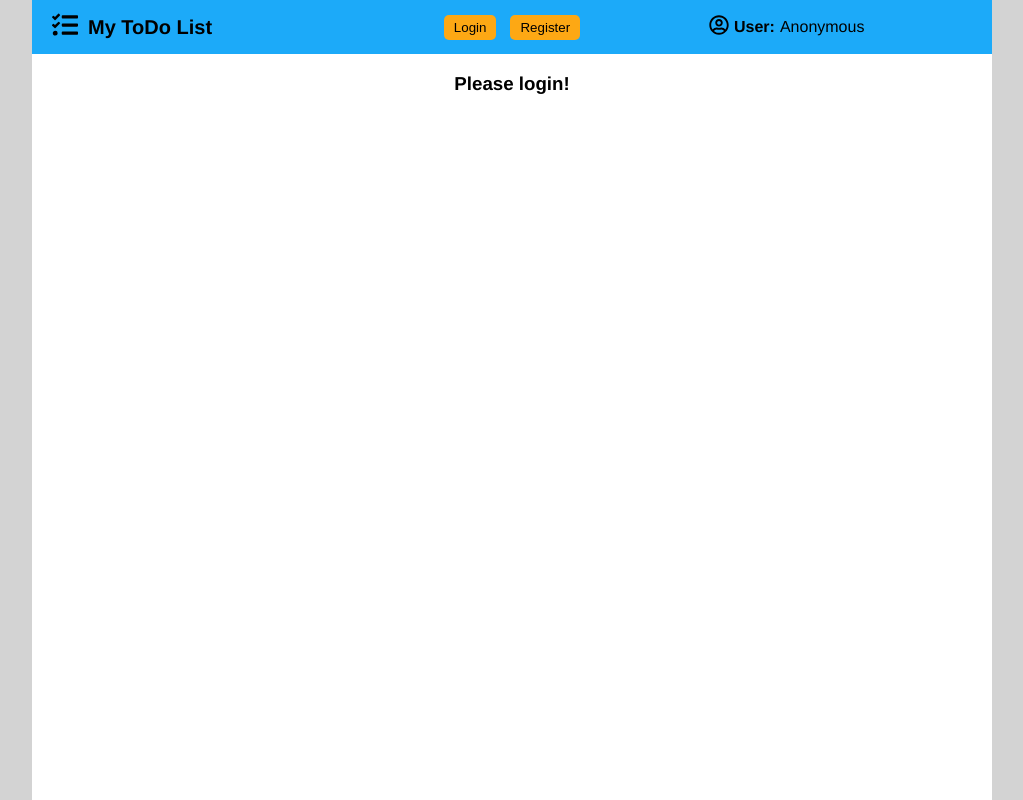
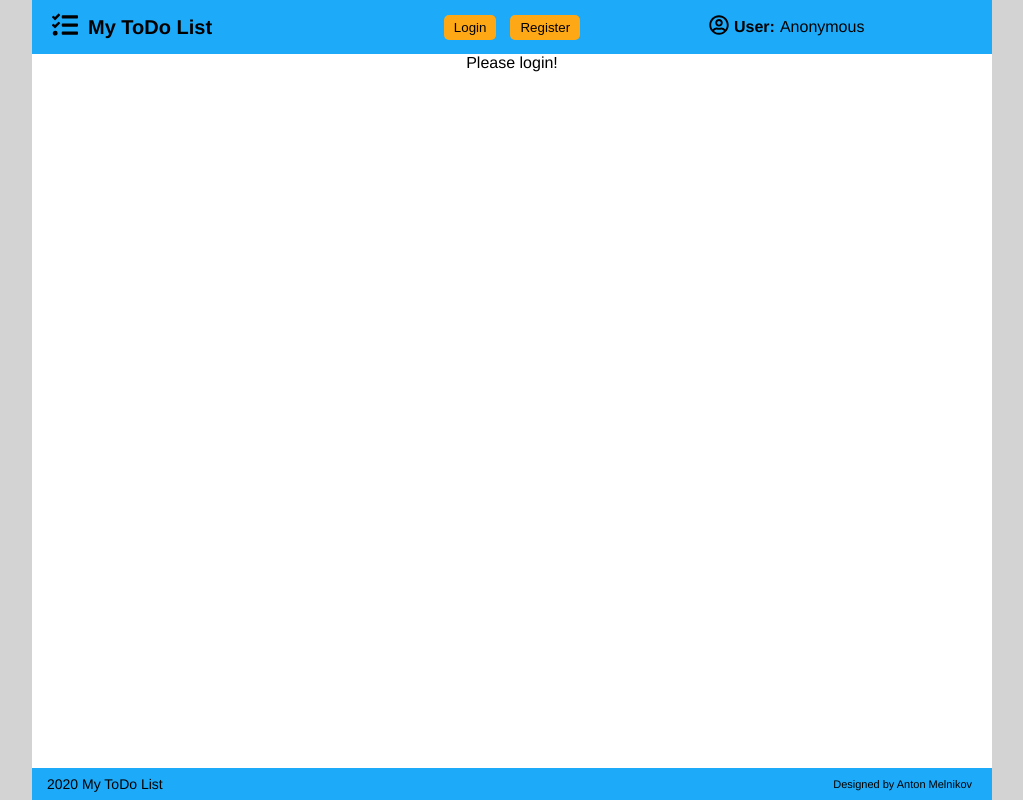
Before and after one commit to melnikov-anton/mytodolist, a React (Create React App) app: page / in a window 1280 px wide. Shown: the whole page, without its empty margins (128-1151 px from the left). Built offline with nearby package versions, Linux system fonts and the light colour scheme; no server answers.

Commit message:
Footer added

```diff
--- a/src/components/App.js
+++ b/src/components/App.js
@@ -4,6 +4,7 @@ import LoginFormContainer from './hoc/LoginFormContainer';
 import TodoListContainer from './hoc/TodoListContainer';
 import AddTodoContainer from './hoc/AddTodoContainer';
 import SearchContainer from './hoc/SearchContainer';
+import Footer from './Footer/Footer';
 import { connect } from 'react-redux';
 import { getUser } from '../redux/actions/userActions';
 
@@ -30,9 +31,9 @@ class App extends Component {
             <TodoListContainer/>
           </Fragment>
           :
-          <h3 className="pleaseLogin">Please login!</h3>
+          <div className="pleaseLogin">Please login!</div>
         }
-
+        <Footer/>
       </Fragment>
     );
   }
@@ -41,7 +42,6 @@ class App extends Component {
 const mapStateToProps = (state) => {
   return {
     user: state.userReducers.user,
-    //todos: state.todoReducers.todos,
     displayLogin: state.displayLogin,
     loginFormErrMsg: state.loginFormErrMsg
   }
--- /dev/null
+++ b/src/components/Footer/Footer.css
@@ -0,0 +1,29 @@
+.FContainer {
+  display: flex;
+  flex-direction: row;
+  justify-content: space-between;
+  align-items: center;
+  position: absolute;
+  bottom: 0;
+  max-width: 960px;
+  width: 100%;
+  min-height: 32px;
+  background-color: #1CAAF9;
+}
+
+.FAppName {
+  font-size: 14px;
+  margin: 2px 15px;
+}
+
+.FDesigned {
+  font-size: 11px;
+  margin: 2px 20px;
+}
+
+@media screen and (max-width: 400px) {
+  .FContainer {
+    flex-direction: column;
+    justify-content: center;
+  }
+}
--- /dev/null
+++ b/src/components/Footer/Footer.js
@@ -0,0 +1,18 @@
+import React from 'react';
+import './Footer.css';
+
+const Footer = () => {
+  const year = new Date().getFullYear();
+  return (
+    <footer className="FContainer">
+      <span className="FAppName">
+        {year}  My ToDo List
+      </span>
+      <span className="FDesigned">
+        Designed by Anton Melnikov
+      </span>
+    </footer>
+  );
+}
+
+export default Footer;
```
